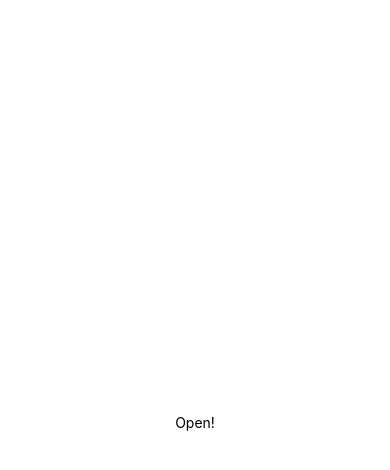
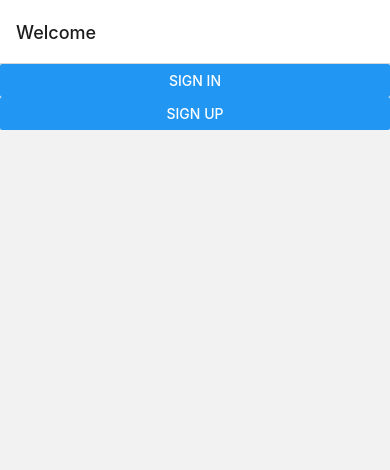
Before and after one commit to romario-0/pavo-capstone_health-app, a React Native app in the folder capstone-frontend/: screen /Welcome in a window 390 px wide. Shown: the top 470 px of the page. Built offline with nearby package versions, Linux system fonts and the light colour scheme.

Commit message:
Add navigation

```diff
--- a/capstone-frontend/App.js
+++ b/capstone-frontend/App.js
@@ -1,12 +1,15 @@
 import { StatusBar } from 'expo-status-bar';
 import { StyleSheet, Text, View } from 'react-native';
+import MainNavigator from './app/navigations/MainNavigator';
 
 export default function App() {
+
+
   return (
-    <View style={styles.container}>
-      <Text>Open!</Text>
+    <>
+      <MainNavigator />
       <StatusBar style="auto" />
-    </View>
+    </>
   );
 }
 
--- /dev/null
+++ b/capstone-frontend/app/navigations/AccountNavigator.js
@@ -0,0 +1,18 @@
+import { createNativeStackNavigator } from '@react-navigation/native-stack';
+import SignInScreen from '../screens/SignInScreen';
+import SignUpScreen from '../screens/SignUpScreen';
+import WelcomeScreen from '../screens/WelcomeScreen';
+
+const Stack = createNativeStackNavigator();
+
+const AccountNavigator = () => {
+    return (
+        <Stack.Navigator headerMode="none">
+            <Stack.Screen name="Welcome" component={WelcomeScreen} />
+            <Stack.Screen name="SignIn" component={SignInScreen} />
+            <Stack.Screen name="SignUp" component={SignUpScreen} />
+        </Stack.Navigator>
+    );
+}
+
+export default AccountNavigator;
--- /dev/null
+++ b/capstone-frontend/app/navigations/MainNavigator.js
@@ -0,0 +1,12 @@
+import { NavigationContainer } from '@react-navigation/native';
+import AccountNavigator from './AccountNavigator';
+
+const MainNavigator = () => {
+    return (
+        <NavigationContainer>
+            <AccountNavigator />
+        </NavigationContainer>
+    );
+}
+
+export default MainNavigator;
--- /dev/null
+++ b/capstone-frontend/app/screens/SignInScreen.js
@@ -0,0 +1,7 @@
+const SignInScreen = () => {
+    return (
+        <></>
+    );
+}
+
+export default SignInScreen;
--- /dev/null
+++ b/capstone-frontend/app/screens/SignUpScreen.js
@@ -0,0 +1,7 @@
+const SignUpScreen = () => {
+    return (
+        <></>
+    );
+}
+
+export default SignUpScreen;
--- /dev/null
+++ b/capstone-frontend/app/screens/WelcomeScreen.js
@@ -0,0 +1,12 @@
+import { Button, StyleSheet, View } from 'react-native';
+
+const WelcomeScreen = ({ navigation }) => {
+    return (
+        <View>
+            <Button title='Sign in' onPress={() => navigation.navigate('SignIn')} />
+            <Button title='Sign up' onPress={() => navigation.navigate('SignUp')} />
+        </View>
+    );
+}
+
+export default WelcomeScreen;
```
Also changed, not shown: capstone-frontend/app/navigations/AppNavigator.js (added, +7 -0 lines).
